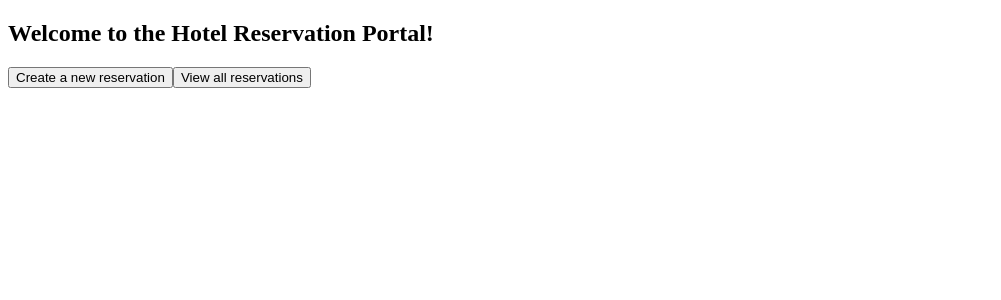
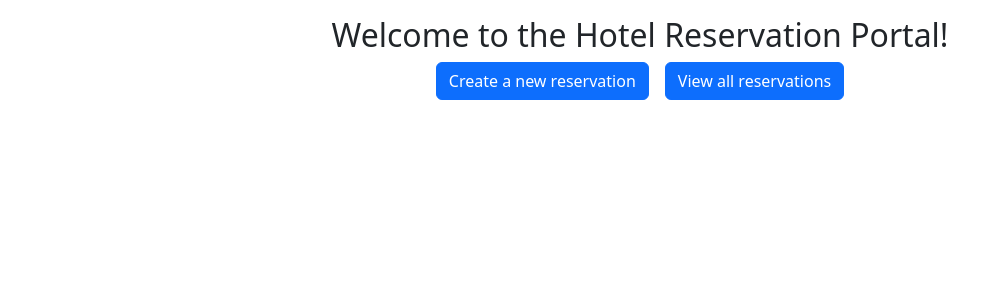
Before and after one commit to eelok/hotel-app-angular, an Angular app: page / in a window 1280 px wide. Shown: the top 300 px of the page, without its empty margins (0-1001 px from the left). Built offline with nearby package versions, Linux system fonts and the light colour scheme.

Commit message:
add style to menu

```diff
--- a/package.json
+++ b/package.json
@@ -18,6 +18,7 @@
     "@angular/platform-browser": "^16.1.0",
     "@angular/platform-browser-dynamic": "^16.1.0",
     "@angular/router": "^16.1.0",
+    "bootstrap": "^5.3.7",
     "rxjs": "~7.8.0",
     "tslib": "^2.3.0",
     "uuid": "^11.1.0",
--- a/src/app/app.component.html
+++ b/src/app/app.component.html
@@ -1 +1,3 @@
-<router-outlet></router-outlet>
+<div class="containert">
+    <router-outlet></router-outlet>
+</div>
--- a/src/app/home/home.component.html
+++ b/src/app/home/home.component.html
@@ -1,5 +1,5 @@
-<div>
+<div class="text-center my-3">
     <h2>Welcome to the Hotel Reservation Portal!</h2>
-    <button [routerLink]="['/new']">Create a new reservation</button>
-    <button [routerLink]="['/list']">View all reservations</button>
+    <button class="btn btn-primary mx-2" [routerLink]="['/new']">Create a new reservation</button>
+    <button class="btn btn-primary mx-2" [routerLink]="['/list']">View all reservations</button>
 </div>
--- a/src/styles.css
+++ b/src/styles.css
@@ -1 +1,2 @@
 /* You can add global styles to this file, and also import other style files */
+@import "~bootstrap/dist/css/bootstrap.min.css";
```
Also changed, not shown: 1 other file (tests, documents, lock files or other folders).
